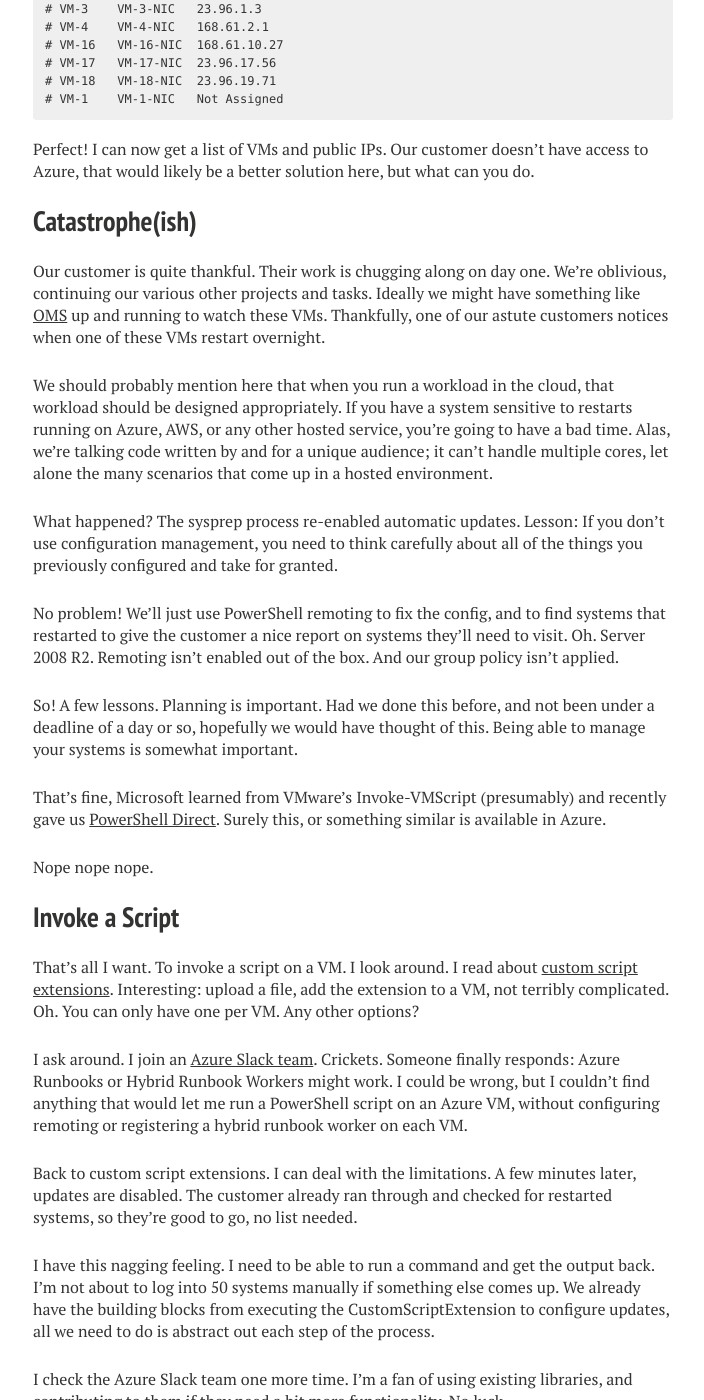
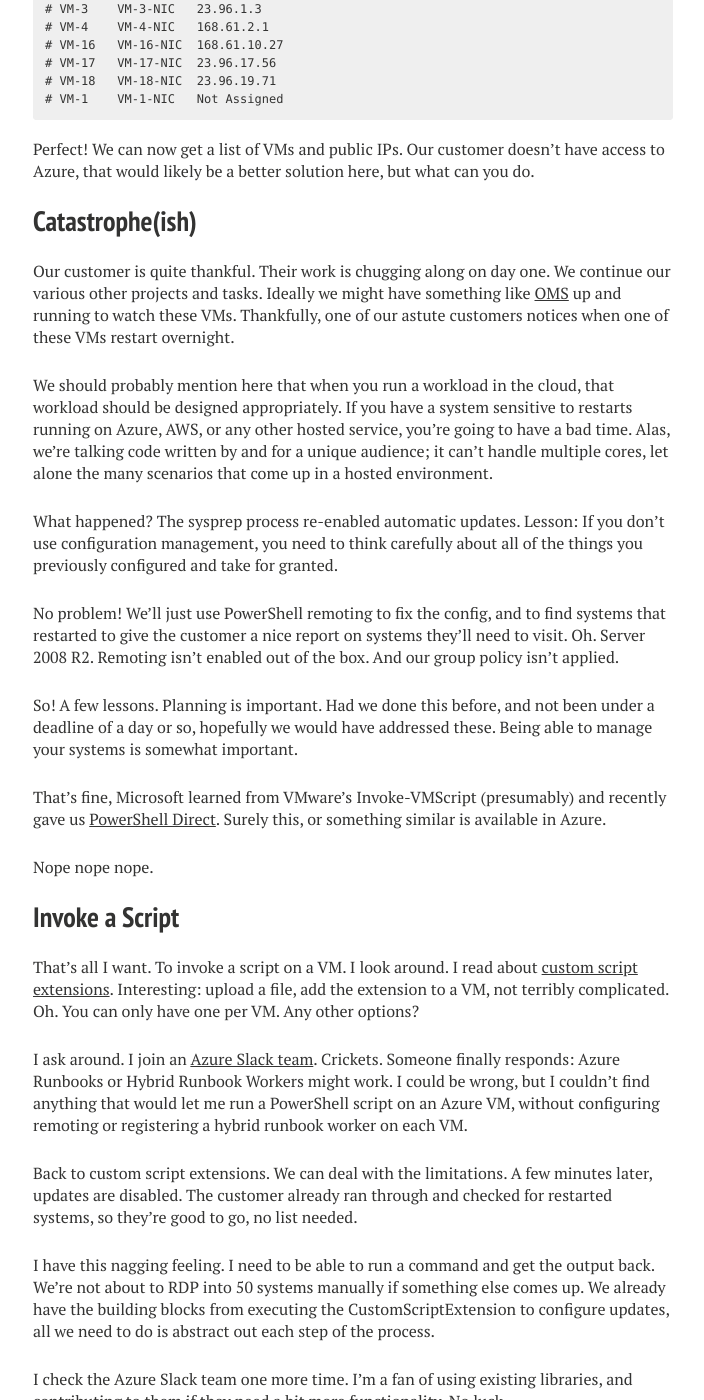
Before and after one commit to RamblingCookieMonster/RamblingCookieMonster.github.io, a Jekyll site: the page built from _posts/2016-07-21-Invoke-AzureRmVmScript.md, in a window 1280 px wide and 1400 px high, scrolled down 1992 px. Shown: the whole window, without its empty margins (287-991 px from the left). Built offline with Jekyll 4.4.1, drawn with Linux system fonts in a browser that asks for light colours; nearby versions of some CDN libraries; library files that are not in the unit come from our copies; comment, search, counter and statistics services are not loaded; some of the changed text lies outside the part shown.

Commit message:
Too many I's

````diff
--- a/_posts/2016-07-21-Invoke-AzureRmVmScript.md
+++ b/_posts/2016-07-21-Invoke-AzureRmVmScript.md
@@ -40,7 +40,7 @@
 
 ## Public IPs
 
-This has to be simple.  There are so many AzureRm Cmdlets, I must be able to pull details on VMs along with their public IPs.
+This has to be simple.  There are so many AzureRm Cmdlets, We must be able to pull details on VMs along with their public IPs.
 
 ```powershell
 Get-AzureRmVm @params | Get-AzureRmPublicIP @otherparams
@@ -66,11 +66,11 @@
 # VM-1    VM-1-NIC   Not Assigned
 ```
 
-Perfect!  I can now get a list of VMs and public IPs.  Our customer doesn't have access to Azure, that would likely be a better solution here, but what can you do.
+Perfect!  We can now get a list of VMs and public IPs.  Our customer doesn't have access to Azure, that would likely be a better solution here, but what can you do.
 
 ## Catastrophe(ish)
 
-Our customer is quite thankful.  Their work is chugging along on day one.  We're oblivious, continuing our various other projects and tasks.  Ideally we might have something like [OMS](https://azure.microsoft.com/en-us/documentation/articles/operations-management-suite-overview/) up and running to watch these VMs.  Thankfully, one of our astute customers notices when one of these VMs restart overnight.
+Our customer is quite thankful.  Their work is chugging along on day one.  We continue our various other projects and tasks.  Ideally we might have something like [OMS](https://azure.microsoft.com/en-us/documentation/articles/operations-management-suite-overview/) up and running to watch these VMs.  Thankfully, one of our astute customers notices when one of these VMs restart overnight.
 
 We should probably mention here that when you run a workload in the cloud, that workload should be designed appropriately.  If you have a system sensitive to restarts running on Azure, AWS, or any other hosted service, you're going to have a bad time.  Alas, we're talking code written by and for a unique audience; it can't handle multiple cores, let alone the many scenarios that come up in a hosted environment.
 
@@ -78,7 +78,7 @@
 
 No problem!  We'll just use PowerShell remoting to fix the config, and to find systems that restarted to give the customer a nice report on systems they'll need to visit.  Oh.  Server 2008 R2.  Remoting isn't enabled out of the box.  And our group policy isn't applied.
 
-So!  A few lessons.  Planning is important.  Had we done this before, and not been under a deadline of a day or so, hopefully we would have thought of this.  Being able to manage your systems is somewhat important.
+So!  A few lessons.  Planning is important.  Had we done this before, and not been under a deadline of a day or so, hopefully we would have addressed these.  Being able to manage your systems is somewhat important.
 
 That's fine, Microsoft learned from VMware's Invoke-VMScript (presumably) and recently gave us [PowerShell Direct](https://msdn.microsoft.com/en-us/virtualization/hyperv_on_windows/user_guide/vmsession?f=255&MSPPError=-2147217396).  Surely this, or something similar is available in Azure.
 
@@ -90,9 +90,9 @@
 
 I ask around.  I join an [Azure Slack team](azured.io).  Crickets.  Someone finally responds:  Azure Runbooks or Hybrid Runbook Workers might work.  I could be wrong, but I couldn't find anything that would let me run a PowerShell script on an Azure VM, without configuring remoting or registering a hybrid runbook worker on each VM.
 
-Back to custom script extensions.  I can deal with the limitations.  A few minutes later, updates are disabled.  The customer already ran through and checked for restarted systems, so they're good to go, no list needed.
+Back to custom script extensions.  We can deal with the limitations.  A few minutes later, updates are disabled.  The customer already ran through and checked for restarted systems, so they're good to go, no list needed.
 
-I have this nagging feeling.  I need to be able to run a command and get the output back.  I'm not about to log into 50 systems manually if something else comes up.  We already have the building blocks from executing the CustomScriptExtension to configure updates, all we need to do is abstract out each step of the process.
+I have this nagging feeling.  I need to be able to run a command and get the output back.  We're not about to RDP into 50 systems manually if something else comes up.  We already have the building blocks from executing the CustomScriptExtension to configure updates, all we need to do is abstract out each step of the process.
 
 I check the Azure Slack team one more time.  I'm a fan of using existing libraries, and contributing to them if they need a bit more functionality.  No luck.
 
@@ -180,7 +180,7 @@
                           -ImportVariables `
                           -ScriptBlock {
 
-    # Load Invoke-AzureRmVmScript
+    # Load Invoke-AzureRmVmScript. Alternatively you could hard code it here, or we could fix Invoke-Parallel to pull in functions
     . 'C:\Invoke-AzureRmVmScript.ps1'
 
     # Parameters to splat
@@ -218,7 +218,7 @@
 
 That's about it!
 
-Going forward, we'll have more time to plan these out, and connectivity should be available for important things like configuration management and authentication, but if we ever need it, we'll have a quick tool to hit poorly-setup-systems.
+Going forward, we'll have more time to plan these out, and connectivity should be available for important things like configuration management and authentication, but if we ever need it, we'll have a quick tool to hit poorly-setup-systems.  Perhaps we could bootstrap remoting or other connectivity with this function, but these VMs are already reaching their end of life.
 
 And thus ends my first experience working with resources in the cloud.  It's been fun, looking forward to more!
 
````
